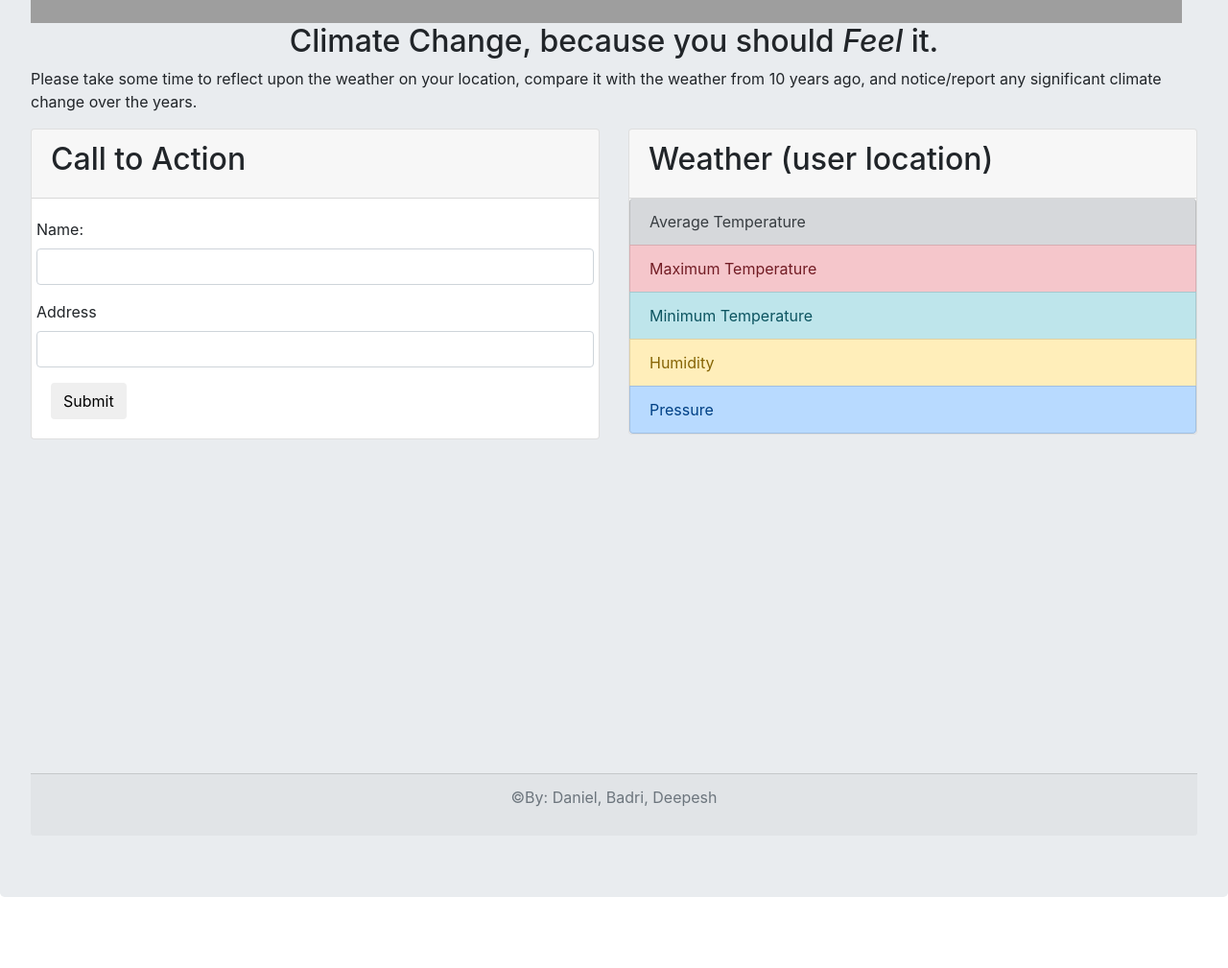
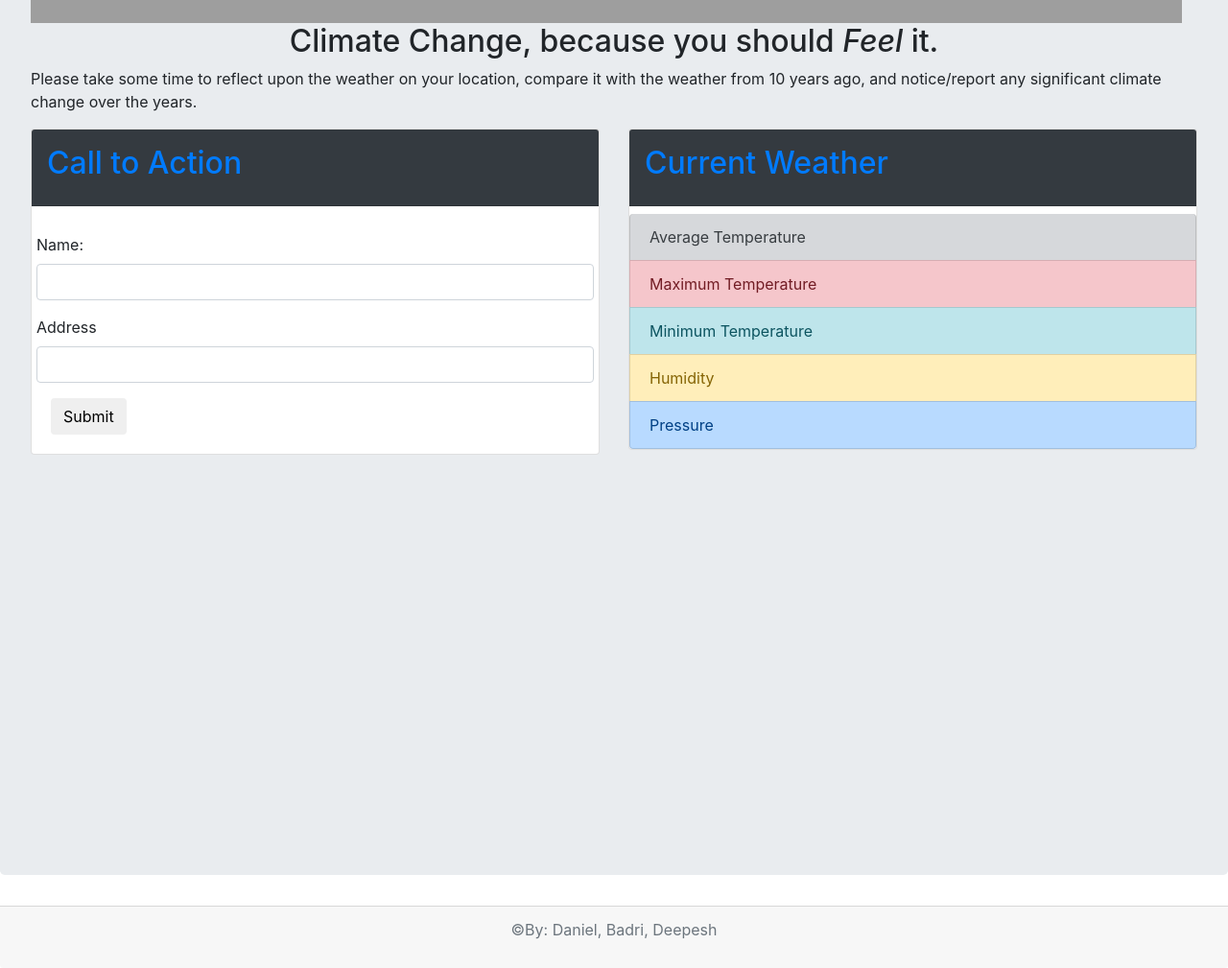
Before and after one commit to badvasistha/Climate-Feel-App, a plain HTML site: page index.html in a window 1280 px wide. Shown: the part 520-1529 px from the top of the page at 96% size. Before the commit the page ends 1487 px from the top, so only its background shows below. Drawn offline with nearby package versions, Linux system fonts and the light colour scheme; no server answers; grey boxes are pictures that could not be loaded.

Commit message:
adjusting bg color to the h2

```diff
--- a/index.html
+++ b/index.html
@@ -28,7 +28,7 @@
   <!-- <div class="container"> -->
   <div>
     <nav class="navbar navbar-expand-lg navbar-light bg-light">
-      <a class="navbar-brand" href="#">Climate Feel App</a>
+      <a class="navbar-brand text-success" href="#"><b>Climate Feel App</b></a>
       <button class="navbar-toggler" type="button" data-toggle="collapse" data-target="#navbarSupportedContent"
         aria-controls="navbarSupportedContent" aria-expanded="false" aria-label="Toggle navigation">
         <span class="navbar-toggler-icon"></span>
@@ -77,11 +77,11 @@
       </div>
 
       <div class="row">
-        <div class="col-lg-6">
+        <div class="col-sm-6">
           <div class="card card-default">
-            <div class="card-header">
-              <h2>Call to Action</h2>
-            </div>
+              <div class="card-header p-3 mb-2 bg-dark">
+                  <h2 class="text-primary">Call to Action </h2>
+                </div>
             <div class="card-body">
               <!-- Sign-up Form (note the various input "types")-->
               <form role="form">
@@ -100,10 +100,10 @@
         </div>
 
         <!-- Most Recent Member card -->
-        <div class="col-lg-6">
+        <div class="col-sm-6">
           <div class="card card-default">
-            <div class="card-header">
-              <h2>Weather (user location) </h2>
+            <div class="card-header p-3 mb-2 bg-dark">
+              <h2 class="text-primary">Current Weather </h2>
             </div>
             <div class="list-group">
               <p class="list-group-item list-group-item-action list-group-item-secondary" id="average">Average
@@ -122,21 +122,17 @@
 
       <div class="row">
         <div class="col-sm-6">
-          <div id="chartContainer" style="height: 300px; width: 100%"></div>
+          <div id="chartContainer" style="height: 350px; width: 100%"></div>
         </div>
 
         <div class="col-sm-6">
-          <div id="chartContainer" style="height: 300px; width: 50%"></div>
+          <div id="chartContainer" style="height: 350px; width: 100%"></div>
         </div>
       </div>
+    </div>
 
-      </br>
-
-      <div class="card-footer text-muted">
-          <p class="text-center">&copy;By: Daniel, Badri, Deepesh</p>
-        </div>
-      </div>
-
+    <div class="card-footer text-muted">
+      <p class="text-center">&copy;By: Daniel, Badri, Deepesh</p>
     </div>
   </div>
 
@@ -145,6 +141,8 @@
 
   <script src="https://canvasjs.com/assets/script/jquery-1.11.1.min.js"></script>
   <script src="https://canvasjs.com/assets/script/jquery.canvasjs.min.js"></script>
+
+
 </body>
 
 </html>
```
